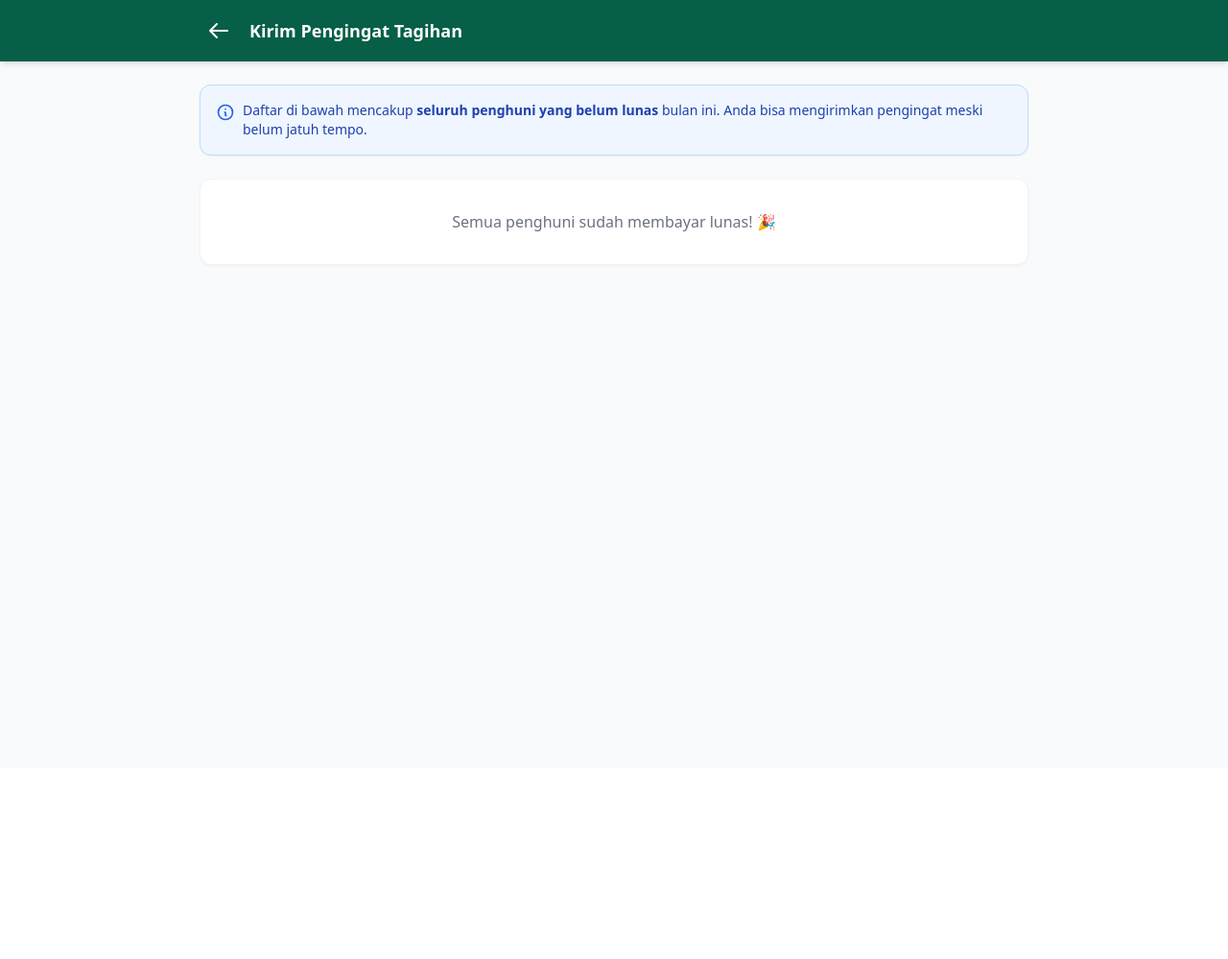
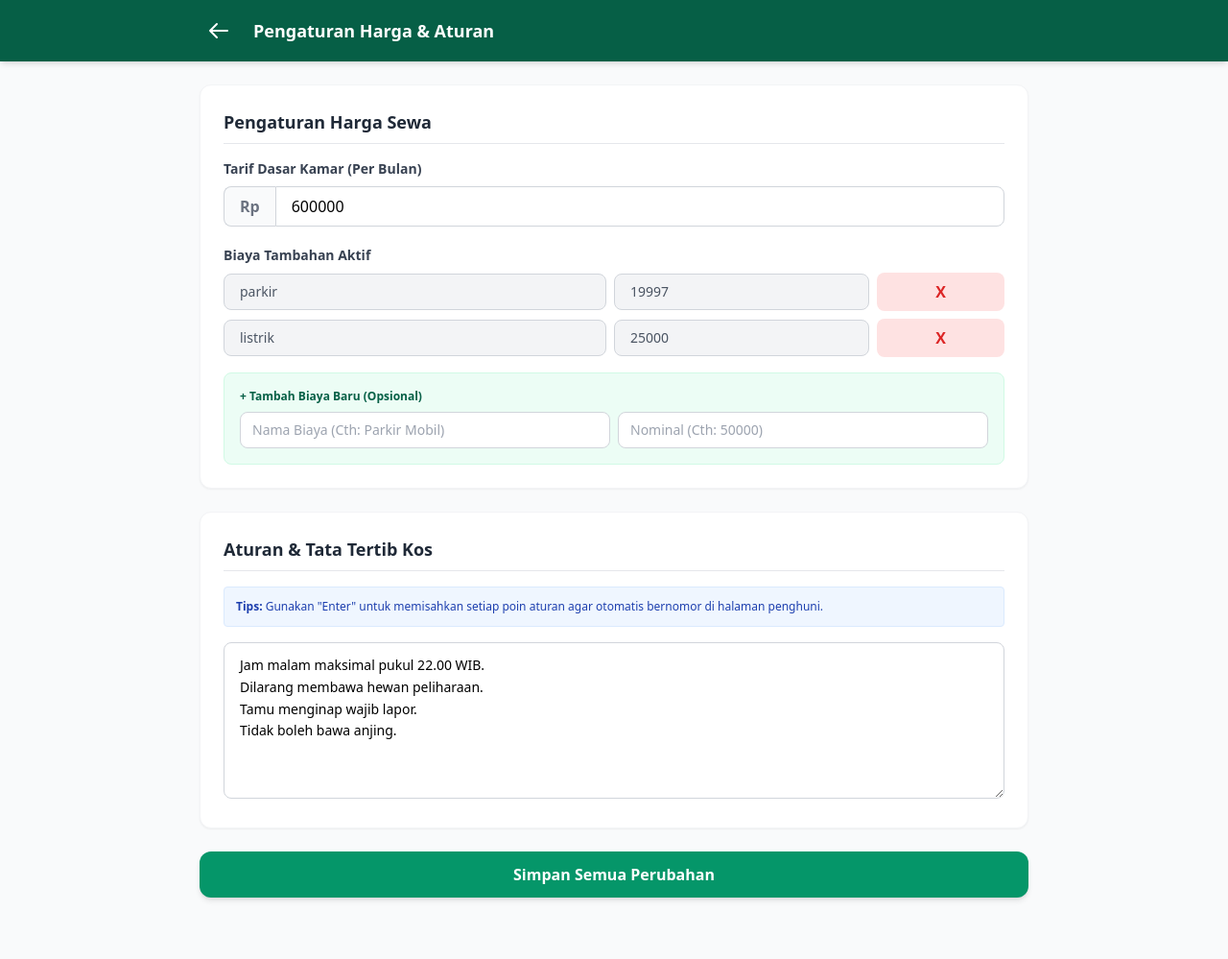
Before and after one commit to tasyakurmaulana/SISTEM-OPERASIONAL-KOSKITA, a PHP site: page /pemilik/pengingat_pembayaran.php in a window 1280 px wide. Shown: the whole page at 96% size. Before the commit the page ends 277 px from the top, so only its background shows below. Run offline with PHP 8.4, Linux system fonts and the light colour scheme; a user stored in the database is signed in; data comes from the database, SQL or seed files in the repository; data that the repository does not hold is empty; some libraries are stand-ins or nearby versions.

Commit message:
Update pengingat_pembayaran.php

```diff
--- a/pemilik/pengingat_pembayaran.php
+++ b/pemilik/pengingat_pembayaran.php
@@ -3,109 +3,130 @@ session_start();
 require '../koneksi.php';
 
 if (!isset($_SESSION['id_user']) || $_SESSION['role'] !== 'pemilik') {
-    header("Location: ../login.php"); exit;
+    header("Location: ../login.php");
+    exit;
 }
 
 $pesan_sukses = "";
 
-if ($_SERVER['REQUEST_METHOD'] === 'POST' && isset($_POST['kirim'])) {
-    $id_tagihan = (int)$_POST['id_tagihan'];
-    $pesan = $conn->real_escape_string($_POST['pesan']);
-
-    $update = $conn->query("UPDATE tagihan SET pesan_pengingat = '$pesan', jumlah_diingatkan = jumlah_diingatkan + 1 WHERE id_tagihan = '$id_tagihan'");
-    if($update) { $pesan_sukses = "Pengingat terkirim ke dashboard penghuni!"; }
+if (isset($_GET['hapus'])) {
+    $id_hapus = (int)$_GET['hapus'];
+    if ($id_hapus !== 1) {
+        $conn->query("DELETE FROM pengaturan_harga WHERE id_pengaturan = $id_hapus");
+        $pesan_sukses = "Biaya tambahan berhasil dihapus!";
+    }
 }
 
-$bulan_ini = [1=>'Januari', 2=>'Februari', 3=>'Maret', 4=>'April', 5=>'Mei', 6=>'Juni', 7=>'Juli', 8=>'Agustus', 9=>'September', 10=>'Oktober', 11=>'November', 12=>'Desember'][date('n')];
-$tahun_ini = date('Y');
+if ($_SERVER['REQUEST_METHOD'] === 'POST' && isset($_POST['simpan_semua'])) {
 
-$query_tunggakan = $conn->query("
-    SELECT t.id_tagihan, t.total_tagihan, t.jatuh_tempo, t.pesan_pengingat, t.jumlah_diingatkan, p.nomor_kamar, p.nama_lengkap
-    FROM tagihan t
-    JOIN penghuni p ON t.id_penghuni = p.id_penghuni
-    WHERE t.status = 'Belum Lunas' AND t.bulan = '$bulan_ini' AND t.tahun = '$tahun_ini'
-    ORDER BY p.nomor_kamar ASC
-");
+    $tarif_dasar = (float)$_POST['tarif_dasar'];
+    $conn->query("UPDATE pengaturan_harga SET nominal = $tarif_dasar WHERE id_pengaturan = 1");
 
-function formatRupiah($angka){
-    return "Rp " . number_format($angka, 0, ',', '.');
+    if (!empty($_POST['nama_biaya_baru']) && !empty($_POST['nominal_biaya_baru'])) {
+        $nama_baru = $conn->real_escape_string($_POST['nama_biaya_baru']);
+        $nominal_baru = (float)$_POST['nominal_biaya_baru'];
+        $conn->query("INSERT INTO pengaturan_harga (nama_biaya, nominal) VALUES ('$nama_baru', $nominal_baru)");
+    }
+
+    $aturan_baru = $_POST['aturan_kos'];
+    $stmt = $conn->prepare("UPDATE pengaturan_aturan SET aturan_kos = ? WHERE id = 1");
+    $stmt->bind_param("s", $aturan_baru);
+    $stmt->execute();
+
+    $pesan_sukses = "Semua pengaturan berhasil diperbarui ke database!";
 }
+
+$query_dasar = $conn->query("SELECT nominal FROM pengaturan_harga WHERE id_pengaturan = 1");
+$tarif_dasar = ($query_dasar->num_rows > 0) ? $query_dasar->fetch_assoc()['nominal'] : 0;
+
+$query_tambahan = $conn->query("SELECT * FROM pengaturan_harga WHERE id_pengaturan > 1");
+$biaya_tambahan = [];
+while ($row = $query_tambahan->fetch_assoc()) {
+    $biaya_tambahan[] = $row;
+}
+
+$query_aturan = $conn->query("SELECT aturan_kos FROM pengaturan_aturan WHERE id = 1");
+$aturan_kos = ($query_aturan->num_rows > 0) ? $query_aturan->fetch_assoc()['aturan_kos'] : "";
 ?>
 
 <!DOCTYPE html>
 <html lang="id">
 <head>
     <meta charset="UTF-8">
-    <meta name="viewport" content="width=device-width, initial-scale=1.0, maximum-scale=1.0, user-scalable=no">
-    <title>Pengingat Pembayaran - KosKita</title>
+    <meta name="viewport" content="width=device-width, initial-scale=1.0">
+    <title>Pengaturan Harga & Aturan - KosKita</title>
     <script src="https://cdn.tailwindcss.com"></script>
 </head>
-<body class="bg-gray-50 font-sans pb-20 sm:pb-10">
+<body class="bg-gray-50 font-sans antialiased pb-10">
 
     <nav class="bg-emerald-800 text-white shadow-md sticky top-0 z-50">
         <div class="max-w-4xl mx-auto px-4 py-3 flex items-center">
-            <a href="dashboard_pemilik.php" class="mr-3 hover:bg-emerald-700 p-2 rounded-full transition">
+            <a href="dashboard_pemilik.php" class="mr-4 hover:bg-emerald-700 p-2 rounded-full transition">
                 <svg class="w-6 h-6" fill="none" stroke="currentColor" viewBox="0 0 24 24"><path stroke-linecap="round" stroke-linejoin="round" stroke-width="2" d="M10 19l-7-7m0 0l7-7m-7 7h18"></path></svg>
             </a>
-            <div class="font-bold text-base sm:text-lg truncate">Kirim Pengingat Tagihan</div>
+            <div class="font-bold text-lg">Pengaturan Harga & Aturan</div>
         </div>
     </nav>
 
     <div class="max-w-4xl mx-auto px-4 py-6">
 
         <?php if($pesan_sukses): ?>
-            <div class="bg-green-100 border-l-4 border-green-500 text-green-700 p-3 sm:p-4 mb-4 sm:mb-6 rounded shadow-sm text-sm font-semibold">
-                <?php echo $pesan_sukses; ?>
-            </div>
+        <div class="bg-green-100 border-l-4 border-green-500 text-green-700 p-4 mb-6 rounded shadow-sm font-semibold">
+            <?php echo $pesan_sukses; ?>
+        </div>
         <?php endif; ?>
 
-        <div class="bg-blue-50 border border-blue-200 text-blue-800 p-3 sm:p-4 mb-6 rounded-xl text-xs sm:text-sm flex items-start shadow-sm">
-            <svg class="w-5 h-5 mr-2 mt-0.5 text-blue-600 flex-shrink-0" fill="none" stroke="currentColor" viewBox="0 0 24 24"><path stroke-linecap="round" stroke-linejoin="round" stroke-width="2" d="M13 16h-1v-4h-1m1-4h.01M21 12a9 9 0 11-18 0 9 9 0 0118 0z"></path></svg>
-            <p>Daftar di bawah mencakup <b>seluruh penghuni yang belum lunas</b> bulan ini. Anda bisa mengirimkan pengingat meski belum jatuh tempo.</p>
-        </div>
+        <form method="POST" action="">
 
-        <div class="bg-white rounded-xl shadow-sm border border-gray-100 overflow-hidden">
-            <ul class="divide-y divide-gray-100">
-                <?php if($query_tunggakan && $query_tunggakan->num_rows > 0): ?>
-                    <?php while($t = $query_tunggakan->fetch_assoc()): ?>
-                    <li class="p-4 sm:p-5 hover:bg-gray-50">
+            <div class="bg-white rounded-xl shadow-sm border border-gray-100 p-6 mb-6">
+                <h3 class="text-lg font-bold text-gray-800 border-b pb-2 mb-4">Pengaturan Harga Sewa</h3>
 
-                        <div class="flex flex-col sm:flex-row justify-between items-start mb-3 gap-2">
-                            <div>
-                                <span class="font-bold text-gray-800 text-base sm:text-lg block">Kamar <?php echo htmlspecialchars($t['nomor_kamar']); ?></span>
-                                <span class="text-gray-600 text-sm"><?php echo htmlspecialchars($t['nama_lengkap']); ?></span>
-                                <p class="text-xs font-bold mt-1 <?php echo (strtotime($t['jatuh_tempo']) < time()) ? 'text-red-500' : 'text-gray-400'; ?>">
-                                    Jatuh Tempo: <?php echo date('d M Y', strtotime($t['jatuh_tempo'])); ?>
-                                    <?php if(strtotime($t['jatuh_tempo']) < time()) echo " (Terlambat!)"; ?>
-                                </p>
-                            </div>
+                <div class="mb-5">
+                    <label class="block text-sm font-semibold text-gray-700 mb-2">Tarif Dasar Kamar (Per Bulan)</label>
+                    <div class="flex">
+                        <span class="inline-flex items-center px-4 rounded-l-lg border border-r-0 border-gray-300 bg-gray-50 text-gray-500 font-bold">Rp</span>
+                        <input type="number" name="tarif_dasar" value="<?php echo floatval($tarif_dasar); ?>" class="flex-1 border border-gray-300 rounded-r-lg px-4 py-2 focus:ring-2 focus:ring-emerald-500 focus:outline-none" required>
+                    </div>
+                </div>
 
-                            <div class="sm:text-right mt-1 sm:mt-0 bg-gray-50 sm:bg-transparent p-2 sm:p-0 rounded-lg w-full sm:w-auto border sm:border-none border-gray-100">
-                                <span class="font-black text-gray-800 text-lg sm:text-xl block"><?php echo formatRupiah($t['total_tagihan']); ?></span>
-                                <p class="text-[10px] uppercase tracking-tighter font-bold mt-1 <?php echo ($t['jumlah_diingatkan'] > 0) ? 'text-orange-500' : 'text-gray-400'; ?>">
-                                    <?php echo ($t['jumlah_diingatkan'] > 0) ? "Diingatkan ".$t['jumlah_diingatkan']."x" : "Belum Diingatkan"; ?>
-                                </p>
-                            </div>
+                <div class="mb-4">
+                    <label class="block text-sm font-semibold text-gray-700 mb-2">Biaya Tambahan Aktif</label>
+                    <?php if (empty($biaya_tambahan)): ?>
+                        <p class="text-sm text-gray-400 italic mb-2">Belum ada biaya tambahan.</p>
+                    <?php else: ?>
+                        <?php foreach($biaya_tambahan as $biaya): ?>
+                        <div class="flex gap-2 mb-2 items-center">
+                            <input type="text" value="<?php echo htmlspecialchars($biaya['nama_biaya']); ?>" class="w-1/2 border border-gray-300 rounded-lg px-4 py-2 text-sm bg-gray-100 text-gray-600 font-medium" readonly>
+                            <input type="number" value="<?php echo floatval($biaya['nominal']); ?>" class="w-1/3 border border-gray-300 rounded-lg px-4 py-2 text-sm bg-gray-100 text-gray-600 font-medium" readonly>
+                            <a href="?hapus=<?php echo $biaya['id_pengaturan']; ?>" onclick="return confirm('Yakin ingin menghapus biaya <?php echo $biaya['nama_biaya']; ?>?')" class="w-1/6 text-center bg-red-100 text-red-600 rounded-lg py-2 font-bold hover:bg-red-200 transition">X</a>
                         </div>
+                        <?php endforeach; ?>
+                    <?php endif; ?>
+                </div>
 
-                        <form method="POST" class="flex flex-col mt-2">
-                            <input type="hidden" name="id_tagihan" value="<?php echo $t['id_tagihan']; ?>">
-                            <div class="flex flex-col sm:flex-row gap-2">
-                                <input type="text" name="pesan" class="flex-1 border border-gray-300 rounded-lg px-3 py-2.5 text-sm focus:ring-2 focus:ring-emerald-500 w-full"
-                                       value="<?php echo htmlspecialchars($t['pesan_pengingat'] ?? 'Halo, jangan lupa tagihan kos bulan ini ya. Terima kasih!'); ?>">
-                                <button type="submit" name="kirim" class="bg-emerald-600 hover:bg-emerald-700 text-white font-bold py-2.5 px-4 rounded-lg text-sm transition shadow-sm w-full sm:w-auto whitespace-nowrap">
-                                    Kirim Notif
-                                </button>
-                            </div>
-                        </form>
+                <div class="mt-4 p-4 bg-emerald-50 border border-emerald-100 rounded-lg">
+                    <label class="block text-xs font-bold text-emerald-800 mb-2">+ Tambah Biaya Baru (Opsional)</label>
+                    <div class="flex gap-2">
+                        <input type="text" name="nama_biaya_baru" placeholder="Nama Biaya (Cth: Parkir Mobil)" class="w-1/2 border border-gray-300 rounded-lg px-3 py-2 text-sm focus:ring-emerald-500 focus:outline-none">
+                        <input type="number" name="nominal_biaya_baru" placeholder="Nominal (Cth: 50000)" class="w-1/2 border border-gray-300 rounded-lg px-3 py-2 text-sm focus:ring-emerald-500 focus:outline-none">
+                    </div>
+                </div>
+            </div>
 
-                    </li>
-                    <?php endwhile; ?>
-                <?php else: ?>
-                    <li class="p-8 text-center text-gray-500 font-medium">Semua penghuni sudah membayar lunas! 🎉</li>
-                <?php endif; ?>
-            </ul>
-        </div>
+            <div class="bg-white rounded-xl shadow-sm border border-gray-100 p-6 mb-6">
+                <h3 class="text-lg font-bold text-gray-800 border-b pb-2 mb-4">Aturan & Tata Tertib Kos</h3>
+                <div class="bg-blue-50 text-blue-800 text-xs p-3 rounded mb-4 border border-blue-100">
+                    <b>Tips:</b> Gunakan "Enter" untuk memisahkan setiap poin aturan agar otomatis bernomor di halaman penghuni.
+                </div>
+
+                <textarea name="aturan_kos" rows="6" class="w-full border border-gray-300 rounded-lg px-4 py-3 focus:ring-2 focus:ring-emerald-500 focus:outline-none text-sm leading-relaxed" required><?php echo htmlspecialchars($aturan_kos); ?></textarea>
+            </div>
+
+            <button type="submit" name="simpan_semua" class="w-full bg-emerald-600 hover:bg-emerald-700 text-white font-bold py-3 px-4 rounded-xl shadow-md transition">
+                Simpan Semua Perubahan
+            </button>
+        </form>
+
     </div>
 </body>
 </html>
```
